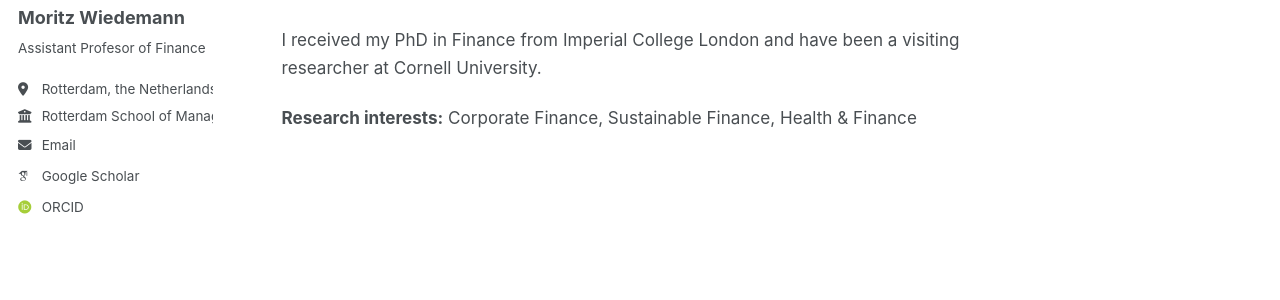
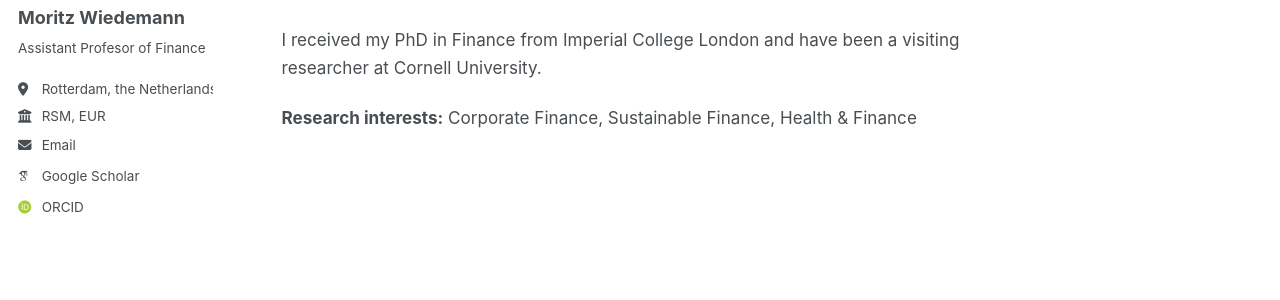
Before and after one commit to WiedemannM/WiedemannM.github.io, a Jekyll site: the page built from _pages/about.md, in a window 1280 px wide. Shown: the part 331-631 px from the top of the page. Built offline with Jekyll 4.4.1, drawn with Linux system fonts in a browser that asks for light colours; some web fonts are replaced; a script bundle is joined from its source files by our own code; library files that are not in the unit come from our copies.

Commit message:
Update _config.yml

```diff
--- a/_config.yml
+++ b/_config.yml
@@ -28,7 +28,7 @@ author:
   pronouns         : # example: "she/her"
   bio              : Assistant Profesor of Finance #"Short biography for the left-hand sidebar"
   location         : "Rotterdam, the Netherlands"
-  employer         : "Rotterdam School of Management, Erasmus University Rotterdam"
+  employer         : "RSM, EUR"
   uri              : # URL
   email            : "wiedemann@rsm.nl"
 
```
